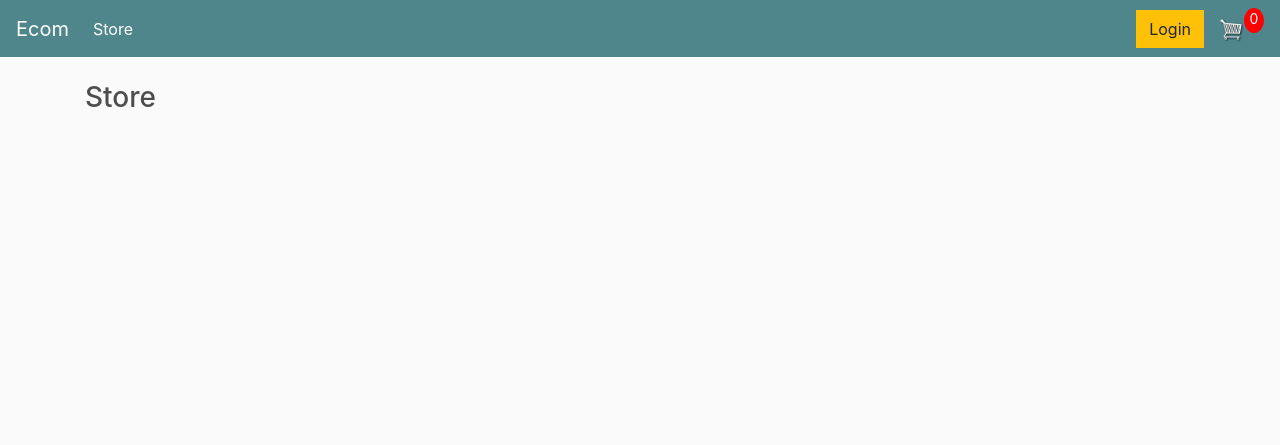
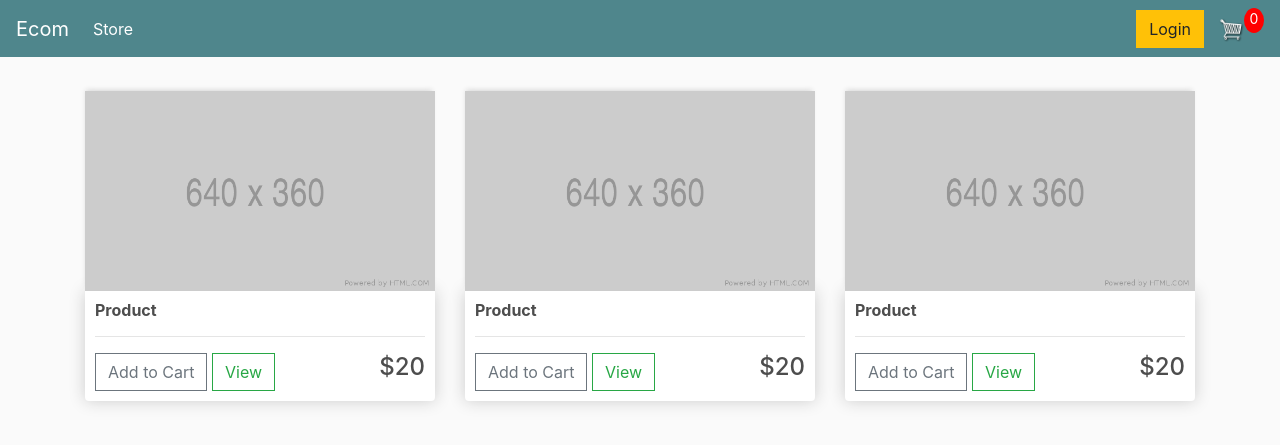
Before and after one commit to Ahmad-Hazrati/ecommerce, a Django app: page / in a window 1280 px wide. Shown: the top 445 px of the page. Run offline with Django 5.2, Linux system fonts and the light colour scheme; some libraries are stand-ins or nearby versions.

Commit message:
Style products page

```diff
--- a/store/templates/store/store.html
+++ b/store/templates/store/store.html
@@ -1,5 +1,38 @@
 {% extends 'store/main.html' %} {% load static %} {% block content %}
 
-<h3>Store</h3>
+<div class="row">
+  <div class="col-lg-4">
+    <img class="thumbnail" src="{% static 'images/placeholder.png' %}" />
+    <div class="box-element product">
+      <h6><strong>Product</strong></h6>
+      <hr />
+      <button class="btn btn-outline-secondary add-btn">Add to Cart</button>
+      <a href="#" class="btn btn-outline-success">View</a>
+      <h4 style="display: inline-block; float: right">$20</h4>
+    </div>
+  </div>
+
+  <div class="col-lg-4">
+    <img class="thumbnail" src="{% static 'images/placeholder.png' %}" />
+    <div class="box-element product">
+      <h6><strong>Product</strong></h6>
+      <hr />
+      <button class="btn btn-outline-secondary add-btn">Add to Cart</button>
+      <a href="#" class="btn btn-outline-success">View</a>
+      <h4 style="display: inline-block; float: right">$20</h4>
+    </div>
+  </div>
+
+  <div class="col-lg-4">
+    <img class="thumbnail" src="{% static 'images/placeholder.png' %}" />
+    <div class="box-element product">
+      <h6><strong>Product</strong></h6>
+      <hr />
+      <button class="btn btn-outline-secondary add-btn">Add to Cart</button>
+      <a href="#" class="btn btn-outline-success">View</a>
+      <h4 style="display: inline-block; float: right">$20</h4>
+    </div>
+  </div>
+</div>
 
 {% endblock%}
```
Also changed, not shown: static/images/placeholder.png (added).
